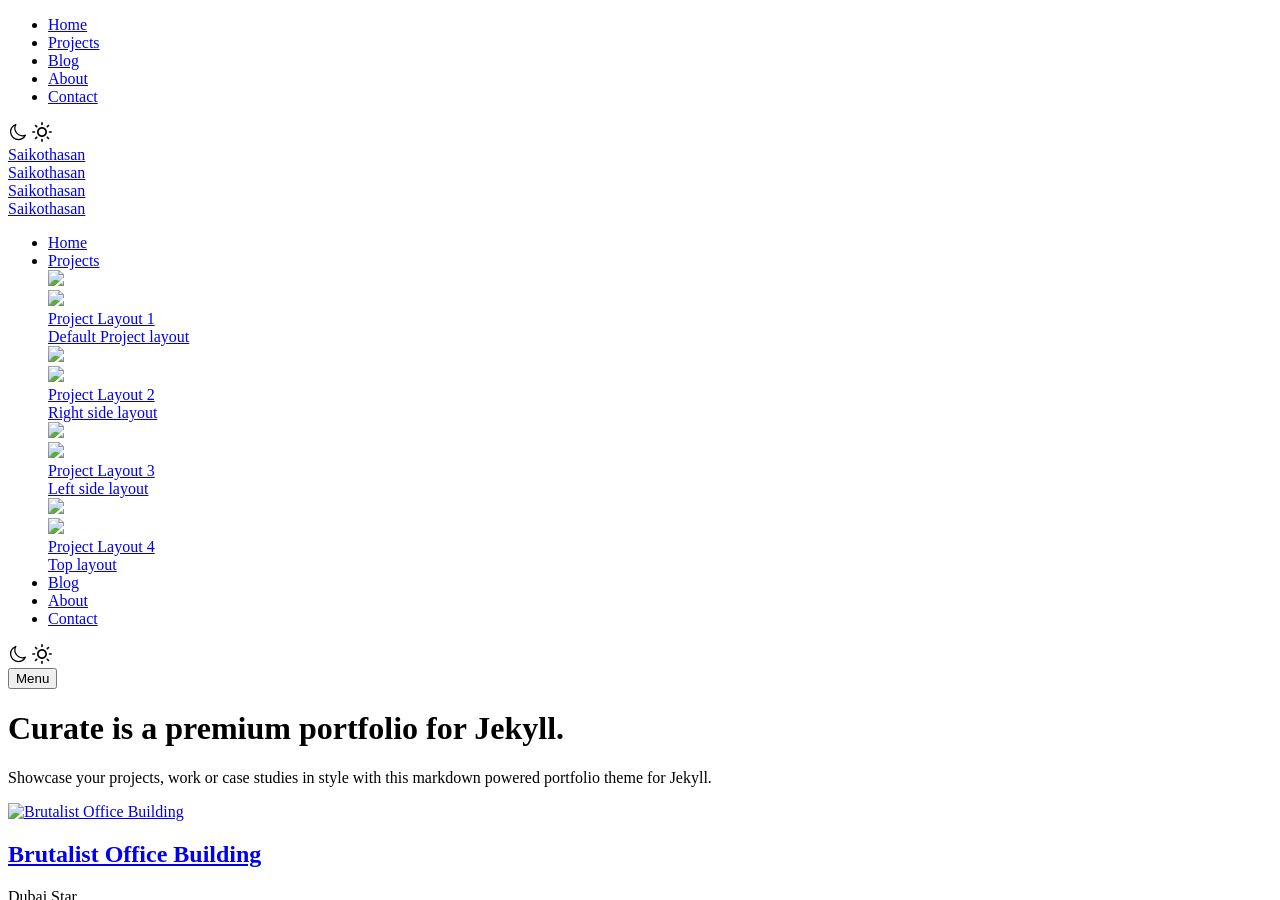
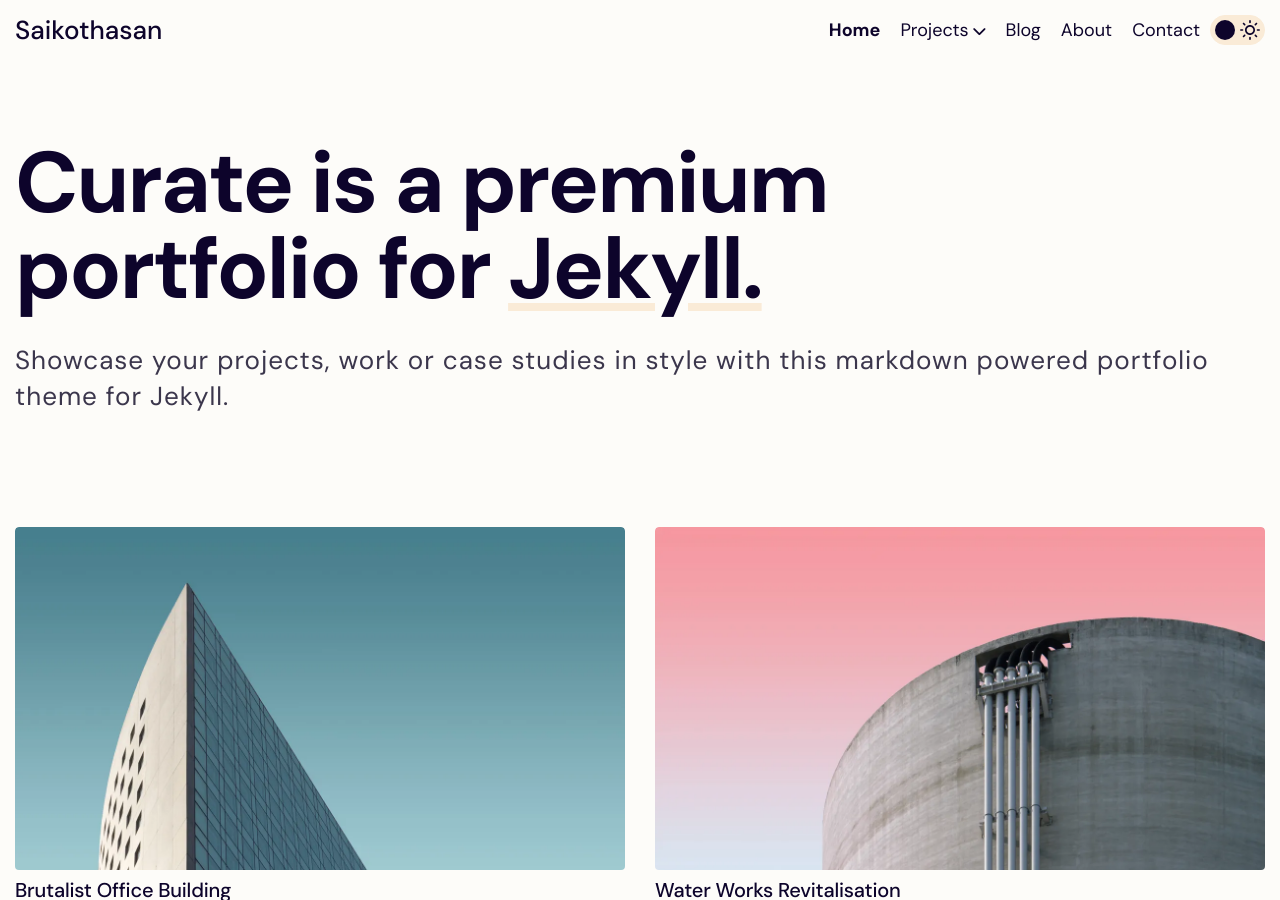
Before and after one commit to saikothasan/saikothasan.github.io, a Jekyll site: the page built from pages/home.md, in a window 1280 px wide and 900 px high. Built offline with Jekyll 4.4.1, drawn with Linux system fonts in a browser that asks for light colours; comment, search, counter and statistics services are not loaded.

Commit message:
Update _config.yml

```diff
--- a/_config.yml
+++ b/_config.yml
@@ -1,8 +1,8 @@
 # -------------------
 # Jekyll Config
 # --------------------
-baseurl: "https://saikothasan.github.io"
-url: "/"
+baseurl: "/"
+url: "https://saikothasan.github.io"
 permalink: pretty
 markdown: kramdown
 highlighter: rouge
```
